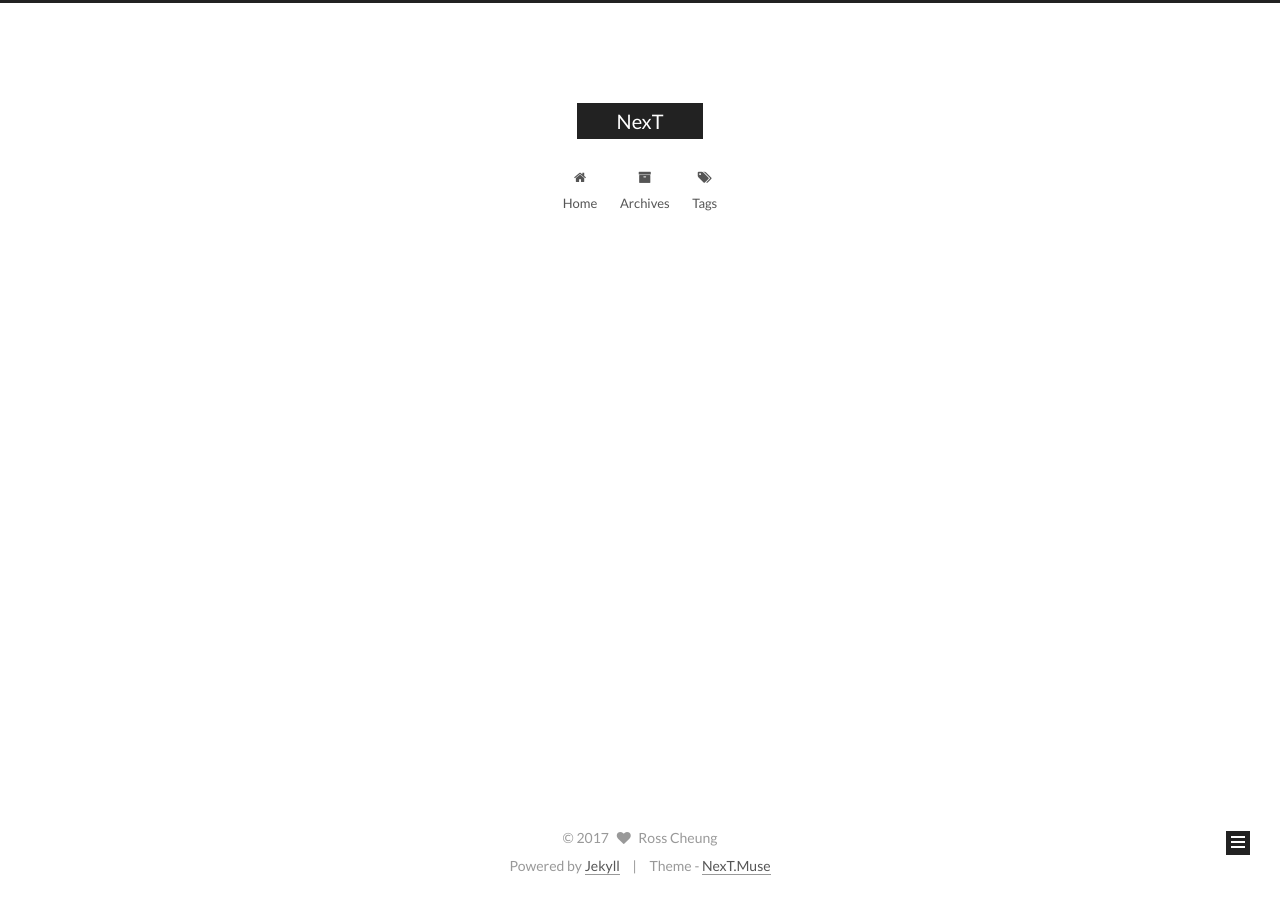
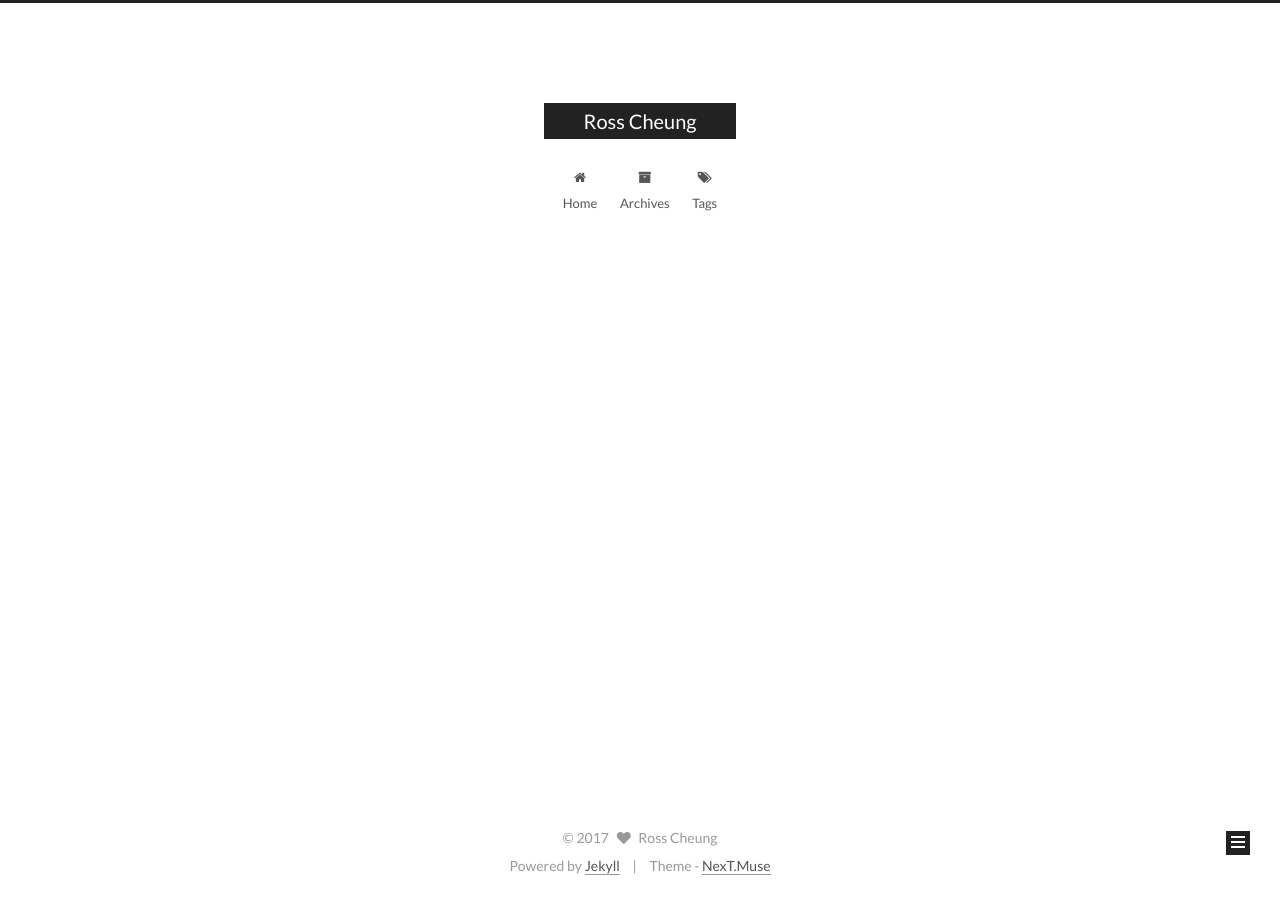
Before and after one commit to craobhruadh/craobhruadh.github.io, a Jekyll site: the page built from index.html, in a window 1280 px wide. Built offline with Jekyll 4.4.1, drawn with Linux system fonts in a browser that asks for light colours; the list of posts is cut into pages by our own code.

Commit message:
minor changes

```diff
--- a/_config.yml
+++ b/_config.yml
@@ -4,7 +4,7 @@
 # ---------------------------------------------------------------
 
 # Site
-title: NexT
+title: Ross Cheung
 subtitle:
 description:
 author: Ross Cheung
```
